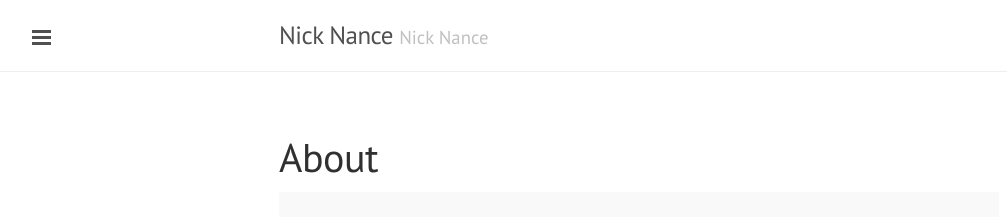
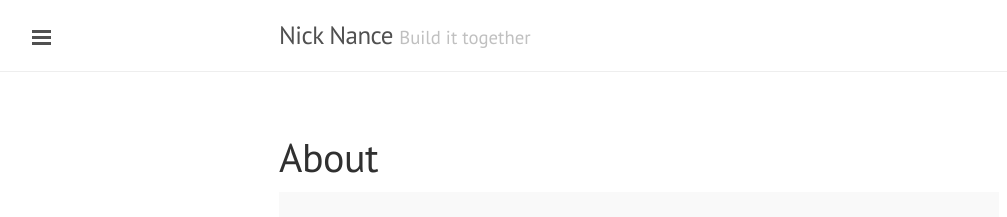
Before and after one commit to nnance/nnance.github.io, a Jekyll site: the page built from about.md, in a window 1280 px wide. Shown: the top 217 px of the page, without its empty margins (1-1008 px from the left). Built offline with Jekyll 4.4.1, drawn with Linux system fonts in a browser that asks for light colours; Markdown is read by kramdown in place of the engine named in the settings.

Commit message:
update profile

```diff
--- a/_config.yml
+++ b/_config.yml
@@ -10,8 +10,8 @@
 
 # Setup
 title:               Nick Nance
-tagline:             'Nick Nance'
-description:         'Nick Nance Blog.'
+tagline:             'Build it together'
+description:         'Passionate about solving business problems with modern web technologies and open source'
 url:                 http://nnance.me
 baseurl:             http://nnance.github.io/
 paginate:            5
```
